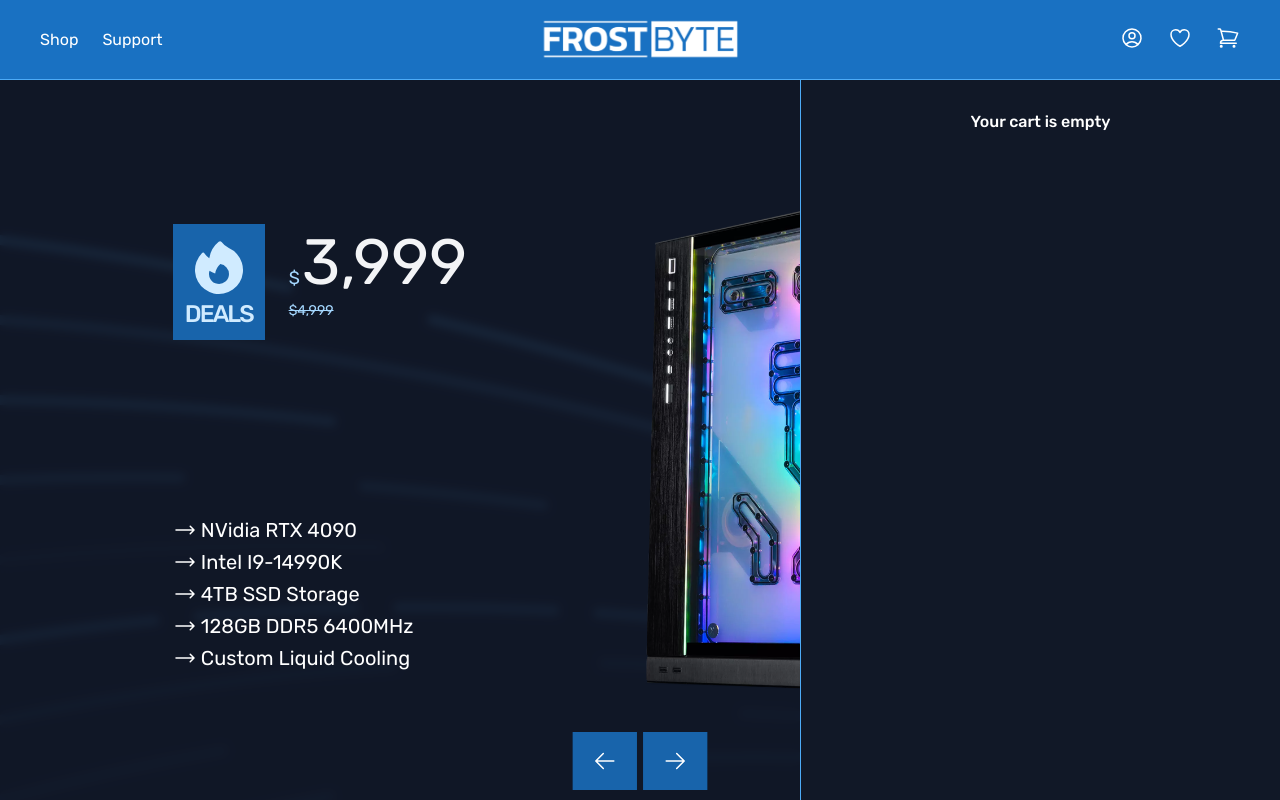
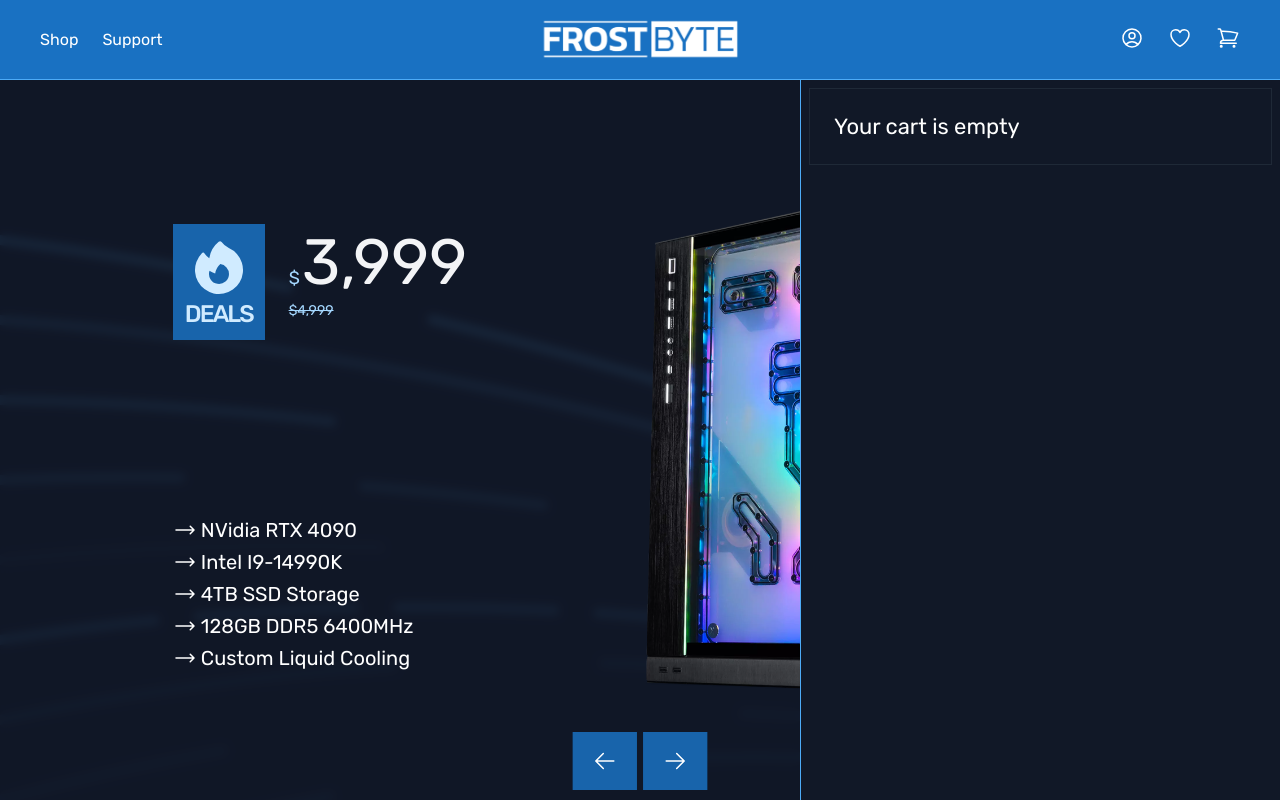
Before and after one commit to MrWalt/frostbyte, a React (Vite) app in the folder frontend/: page / in a window 1280 px wide. Both pictures are taken after a click on the button 1228 px from the left and 39 px from the top of the page. Shown: the top 800 px of the page. Built offline with nearby package versions, Linux system fonts and the light colour scheme.

Commit message:
Move /services to /src

```diff
--- a/frontend/src/features/authentication/useLogin.js
+++ b/frontend/src/features/authentication/useLogin.js
@@ -1,6 +1,6 @@
 import { useMutation, useQueryClient } from "@tanstack/react-query";
 import { useNavigate } from "react-router-dom";
-import { login as loginApi } from "../../../services/apiAuth";
+import { login as loginApi } from "../../services/apiAuth";
 import { useUser } from "./UserContext";
 
 export function useLogin() {
@@ -14,9 +14,10 @@ export function useLogin() {
       queryClient.setQueryData(["user"], user.data.user);
       handleSetIsAuth();
       handleSetUser(user.data.user);
-      navigate("/account");
+      navigate("/account/profile");
     },
-    onError: () => {
+    onError: (err) => {
+      console.log(err);
       console.log("Incorrect email or password");
     },
   });
--- a/frontend/src/features/cart/Cart.jsx
+++ b/frontend/src/features/cart/Cart.jsx
@@ -3,6 +3,7 @@ import CartItem from "./CartItem";
 import Button from "../../ui/Button";
 import { Link } from "react-router-dom";
 import { useCart } from "./CartContext";
+import Heading from "../../ui/Heading";
 
 const Container = styled.div`
   padding: 0.8rem;
@@ -32,18 +33,53 @@ const ClearCartButton = styled.button`
   }
 `;
 
+const StyledHeading = styled(Heading)`
+  font-weight: 400;
+`;
+
+const InfoBox = styled.div`
+  border: 1px solid var(--color-grey-800);
+
+  padding: 2.4rem;
+
+  display: flex;
+  justify-content: start;
+  align-items: center;
+
+  margin-bottom: 0.8rem;
+`;
+
+const ItemCount = styled.span`
+  color: var(--color-brand-500);
+`;
+
+const StyledLink = styled(Link)`
+  position: fixed;
+  bottom: 0;
+  left: 0;
+  width: 100%;
+`;
+
 export default function Cart() {
   const { cart, clearCart } = useCart();
+  const itemsInCart = cart.reduce((acc, cur) => (acc += cur.quantity), 0);
   return (
     <Container>
-      {!cart.length ? (
-        <StyledSpan>Your cart is empty</StyledSpan>
-      ) : (
+      <InfoBox>
+        <StyledHeading variation="tertiary">
+          {cart.length !== 0 ? (
+            <>
+              {" "}
+              Your cart &mdash; <ItemCount>{itemsInCart} </ItemCount>
+              items{" "}
+            </>
+          ) : (
+            <>Your cart is empty</>
+          )}
+        </StyledHeading>
+      </InfoBox>
+      {cart.length !== 0 && (
         <>
-          <Link to="/cart-summary">
-            <Button>Check Out</Button>
-          </Link>
-
           {cart.map((item) => (
             <CartItem
               title={item.title}
@@ -53,7 +89,6 @@ export default function Cart() {
               key={item.id}
             />
           ))}
-
           <ClearCartButton onClick={clearCart}>Clear Cart</ClearCartButton>
         </>
       )}
--- a/frontend/src/features/product/useProducts.js
+++ b/frontend/src/features/product/useProducts.js
@@ -1,5 +1,5 @@
 import { useQuery } from "@tanstack/react-query";
-import { getProducts } from "../../../services/apiProduct";
+import { getProducts } from "../../services/apiProduct";
 
 export function useProducts() {
   const {
```
Also changed, not shown: frontend/src/services/apiAuth.js (renamed from frontend/services/apiAuth.js), frontend/src/services/apiProduct.js (renamed from frontend/services/apiProduct.js).
